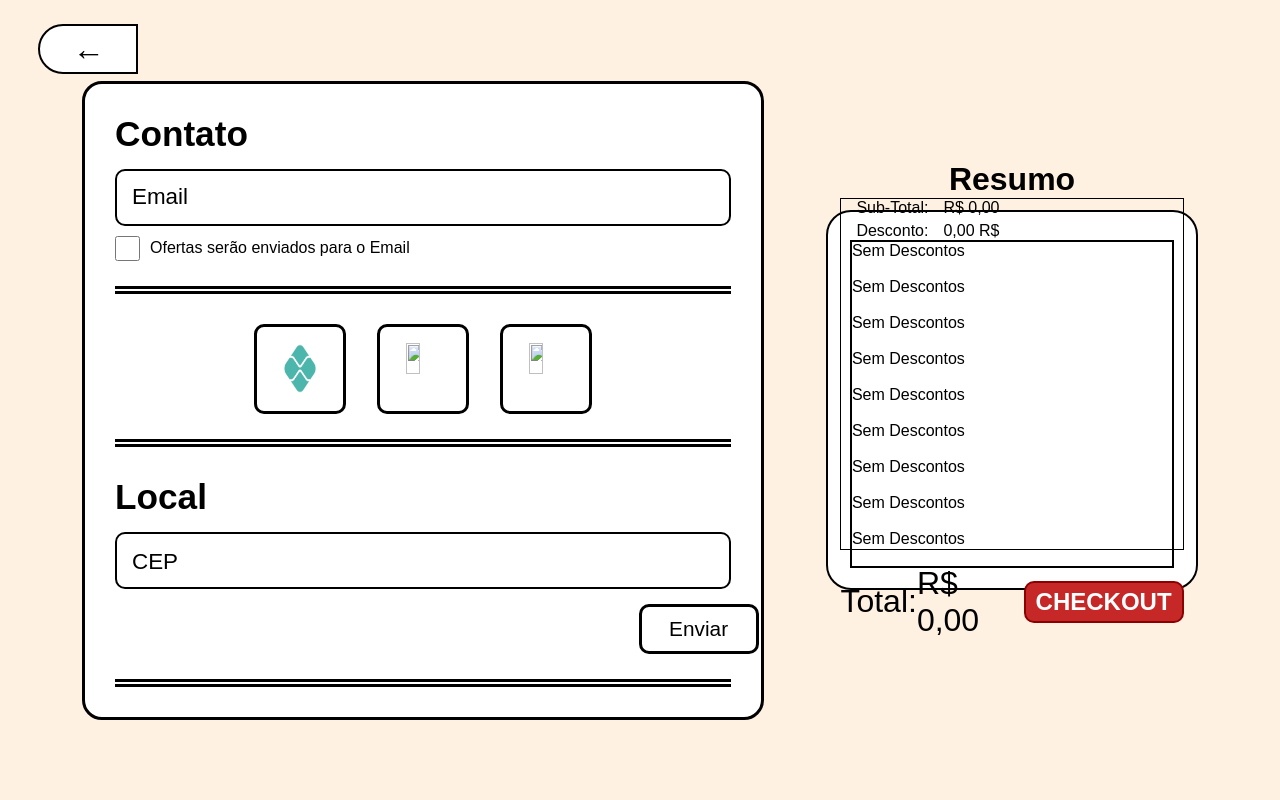
After one commit to RenanDevDomingues/sweet-cookie, a PHP site: page /paginas/checkout.php in a window 1280 px wide. The commit adds this page. Run offline with PHP 8.4, Linux system fonts and the light colour scheme.

Commit message:
feat(checkout) Checkout estilização, exceto a compra.

```diff
--- /dev/null
+++ b/css/checkout.css
@@ -0,0 +1,359 @@
+/* ============================
+   RESET / GLOBAL
+   ============================ */
+* {
+    margin: 0;
+    padding: 0;
+    box-sizing: border-box;
+}
+
+:root {
+    --border-dark: 3px solid #000;
+    --border-light: 2px solid #000;
+
+    --radius: 20px;
+    --radius-small: 10px;
+
+    --transition-fast: .2s ease;
+    --transition-medium: .35s ease;
+
+    --label-size: 1.4rem;
+    --label-small: 1rem;
+
+    --highlight: 8px double #000;
+}
+
+body {
+    width: 100vw;
+    height: 100vh;
+    font-family: Arial, sans-serif;
+    background-color: #FFF1E1;
+}
+
+main {
+    width: 100%;
+    height: 100%;
+    padding: 20px;
+
+    display: flex;
+    justify-content: center;
+    align-items: center;
+    gap: 5%;
+}
+
+
+header {
+    position: absolute;
+    top: 3%;
+    left: 3%;
+    height: 50px;
+    width: 100px;
+    background-color: white;
+    display: flex;
+    justify-content: center;
+    align-items: center;
+    border: 2px solid black;
+    border-top-left-radius: 25px;
+    border-bottom-left-radius: 25px;
+}
+
+header button {
+    border: none;
+    background-color: transparent;
+    height: 100%;
+    width: 100%;
+    font-size: 2.0em;
+    cursor: pointer;
+}
+
+/* ============================
+   CARD DA ESQUERDA
+   ============================ */
+main .input {
+    width: 55%;
+    border: var(--border-dark);
+    border-radius: var(--radius);
+    padding: 30px;
+    background: #fff;
+
+    display: flex;
+    flex-direction: column;
+    gap: 30px;
+}
+
+/* ============================
+   SEÇÃO — TITULOS
+   ============================ */
+main .input h2 {
+    font-size: 2.2rem;
+    margin-bottom: 15px;
+}
+
+/* ============================
+   INPUT COM LABEL FLUTUANTE
+   ============================ */
+
+.contato,
+.local {
+    width: 100%;
+    padding-bottom: 25px;
+    border-bottom: var(--highlight);
+    position: relative;
+}
+
+.contato input,
+.local input {
+    width: 100%;
+    font-size: 1.6rem;
+    padding: 12px 10px;
+
+    border: var(--border-light);
+    border-radius: var(--radius-small);
+    outline: none;
+
+    transition: var(--transition-medium);
+}
+
+.contato label {
+    position: absolute;
+    left: 12px;
+    bottom: 44%;
+
+    font-size: var(--label-size);
+    background: white;
+    padding: 0 5px;
+
+    pointer-events: none;
+    transition: var(--transition-fast);
+}
+
+.local label {
+    position: absolute;
+    left: 12px;
+    bottom: 51%;
+
+    font-size: var(--label-size);
+    padding: 0 5px;
+
+    pointer-events: none;
+    transition: var(--transition-fast);
+}
+
+/* Quando o input está preenchido ou focado */
+.contato input:focus + label,
+.contato input:not(:placeholder-shown) + label {
+    bottom: 60%;
+    font-size: var(--label-small);
+    color: #666;
+}
+
+.contato input:focus,
+.contato input:not(:placeholder-shown) {
+    padding-top: 3%;
+}
+
+.local input:focus + label,
+.local input:not(:placeholder-shown) + label {
+    bottom: 65%;
+    font-size: var(--label-small);
+    color: #666;
+}
+
+.local input:focus, .local input:not(:placeholder-shown) {
+    padding-top: 3%;
+}
+
+/* ============================
+   CHECKBOX
+   ============================ */
+.contato .checkbox {
+    margin-top: 10px;
+
+    display: flex;
+    align-items: center;
+    gap: 10px;
+}
+
+.contato .checkbox input {
+    width: 25px;
+    height: 25px;
+}
+
+/* ============================
+   PAGAMENTO
+   ============================ */
+
+.pagamento {
+    width: 100%;
+    padding-bottom: 25px;
+    border-bottom: var(--highlight);
+}
+
+.pagamento .forma {
+    width: 100%;
+
+    display: flex;
+    justify-content: center;
+    gap: 5%;
+}
+
+.pagamento .forma > div {
+    width: 15%;
+    height: 90px;
+
+    border: var(--border-dark);
+    border-radius: var(--radius-small);
+
+    display: flex;
+    justify-content: center;
+    align-items: center;
+
+    cursor: pointer;
+    transition: var(--transition-fast);
+}
+
+.pagamento .forma > div:hover {
+    background: #f0f0f0;
+}
+
+.pagamento .forma div img {
+    height: 60%;
+    width: 40%;
+}
+
+.escuro {
+    position: absolute;
+    display: none;
+    background-color: rgb(0, 0, 0, 0.5);
+    height: 100vh;
+    width: 100vw;
+}
+
+.infopagamento {
+    position: absolute;
+    display: none;
+    justify-self: center;
+    align-self: center;
+    height: 70%;
+    width: 50%;
+    background-color: white;
+    border: 2px solid black;
+    border-radius: 15px;
+    z-index: 2;
+}
+
+/* ============================
+   BOTÃO DO CEP
+   ============================ */
+.local button {
+    margin-top: 15px;
+    margin-left: 85%;
+    width: 120px;
+    padding: 10px;
+    font-size: 1.3rem;
+
+    border: var(--border-dark);
+    border-radius: var(--radius-small);
+    background: white;
+    cursor: pointer;
+
+    transition: var(--transition-fast);
+}
+
+.local button:hover {
+    background: #f7f7f7;
+}
+
+/* ============================
+   CARD DA DIREITA (Resumo)
+   ============================ */
+/* Check */
+
+main .check {
+    width: 30%;
+    height: 50%;
+    padding: 1%;
+    background-color: white;
+    border: 2px solid black;
+    border-radius: 25px;
+    display: flex;
+    flex-direction: column;
+    justify-content: center;
+    align-items: center;
+}
+
+main .check .valor {
+    display: flex;
+    flex-direction: column;
+    height: 100%;
+    width: 100%;
+    border: 1px solid black;
+    gap: 5px;
+}
+
+.valor .original {
+    display: flex;
+    flex-direction: row;
+    text-indent: 15px;
+}
+.valor .desconto {
+    display: flex;
+    flex-direction: column;
+}
+
+.valor .desconto .des_total {
+    display: flex;
+    flex-direction: row;
+    text-indent: 15px;
+}
+
+.lista {
+    display: flex;
+    flex-direction: column;
+    justify-self: center;
+    align-self: center;
+    height: 100%;
+    min-height: 140px;
+    width: 95%;
+    border: 2px solid black;
+    overflow-y: auto;  /* Scroll vertical */
+    overflow-x: hidden; /* opcional */
+}
+
+main .check .total {
+    width: 100%;
+    display: flex;
+    flex-direction: row;
+    justify-content: space-around;
+    align-items: center;
+    margin-top: 15px;
+}
+
+.check .total p, .check .total span {
+    font-size: 2.0em;
+}
+
+.check .total button {
+    border: 2px solid darkred;
+    border-radius: 10px;
+    background-color: #C62828;
+    color: white;
+    font-size: 1.5em;
+    font-weight: bold;
+    padding: 5px 10px;
+}
+
+/* ============================
+   RESPONSIVO
+   ============================ */
+@media (max-width: 900px) {
+    main {
+        flex-direction: column;
+        align-items: center;
+    }
+
+    main .input,
+    .check {
+        width: 90%;
+    }
+}
--- a/paginas/carrinho.php
+++ b/paginas/carrinho.php
@@ -119,7 +119,7 @@
             <div class="total">
                 <p>Total: </p>
                 <span id="total-carrinho-valor">R$ <?php echo formatarMoeda($total_carrinho); ?></span>
-                <button>CHECKOUT</button>
+                <a href="checkout.php"><button>CHECKOUT</button></a>
             </div>
         </div>
     </main>
--- /dev/null
+++ b/paginas/checkout.php
@@ -0,0 +1,124 @@
+<?php
+    session_start();
+    $usuario = null;
+
+    if(!empty($_SESSION['logado'])){
+        $usuario = $_SESSION['usuario'];
+    }
+
+    $itens_carrinho_view = [];
+    $total_carrinho = 0;
+
+    if (isset($_SESSION['carrinho']) && !empty($_SESSION['carrinho'])) {
+        foreach ($_SESSION['carrinho'] as $id_produto => $item) {
+            $quantidade = $item['quantidade'];
+
+            $preco_unitario = $item['preco'];
+            $sub_total_item = $preco_unitario * $quantidade;
+
+            $itens_carrinho_view[] = [
+                'id' => $id_produto,
+                'nome' => $item['nome'],
+                'imagem' => $item['imagem'],
+                'preco_unitario' => $preco_unitario,
+                'quantidade' => $quantidade,
+                'sub_total' => $sub_total_item
+            ];
+            $total_carrinho += $sub_total_item;
+        }
+    }
+
+    function formatarMoeda($valor_bruto){
+        return number_format($valor_bruto, 2, ',', '.');
+    }
+?>
+
+<!DOCTYPE html>
+<html lang="pt-br">
+
+<head>
+    <meta charset="UTF-8">
+    <meta name="viewport" content="width=device-width, initial-scale=1.0">
+    <title>Sweet Cookies</title>
+    <linK rel="stylesheet" href="../css/checkout.css">
+</head>
+
+<body>
+    <main>
+        <header><a href="carrinho.php"><button>←</button></a></header>
+        <div class="input">
+            <div class="contato">
+                <h2>Contato</h2>
+                <input type="email" name="email" placeholder="">
+                <label>Email</label>
+                <div class="checkbox">
+                    <input type="checkbox"><p>Ofertas serão enviados para o Email</p>
+                </div>
+            </div>
+            <div class="pagamento">
+                <div class="forma">
+                    <div id="pix">
+                        <img src="../img/pix.png">
+                        <input type="radio" value='pix' hidden>
+                    </div>
+                    <div id="credito">
+                        <img src="">
+                        <input type="radio" value='credito' hidden>
+                    </div>
+                    <div id="debito">
+                        <img src="">
+                        <input type="radio" value='debito' hidden>
+                    </div>
+                </div>
+                <div class="info"></div>
+            </div>
+            <div class="local">
+                <h2>Local</h2>
+                <input type="text" name="cep" placeholder="">
+                <label>CEP</label>
+                <button>Enviar</button>
+            </div>
+
+
+        </div>
+
+        <div class="check">
+            <h1>Resumo</h1>
+            <div class="valor">
+                <div class="original">
+                    <p>Sub-Total: </p>
+                    <span id="subtotal-carrinho-valor">R$ <?php echo formatarMoeda($total_carrinho); ?></span>
+                </div>
+                <div class="desconto">
+                    <div class="des_total">
+                        <p>Desconto: </p>
+                        <span>0,00 R$</span>
+                    </div>
+                    <div class="lista">
+                        <p>Sem Descontos</p><br>
+                        <p>Sem Descontos</p><br>
+                        <p>Sem Descontos</p><br>
+                        <p>Sem Descontos</p><br>
+                        <p>Sem Descontos</p><br>
+                        <p>Sem Descontos</p><br>
+                        <p>Sem Descontos</p><br>
+                        <p>Sem Descontos</p><br>
+                        <p>Sem Descontos</p><br>
+                    </div>
+                </div>
+            </div>
+            <div class="total">
+                <p>Total: </p>
+                <span id="total-carrinho-valor">R$ <?php echo formatarMoeda($total_carrinho); ?></span>
+                <a href="checkout.php"><button>CHECKOUT</button></a>
+            </div>
+        </div>
+        <div class="escuro"></div>
+        <div class="infopagamento"></div>
+
+    </main>
+    <footer></footer>
+    <script src="../js/checkout.js"></script>
+</body>
+
+</html>
```
Also changed, not shown: js/checkout.js (added, +33 -0 lines), img/pix.png (added).
